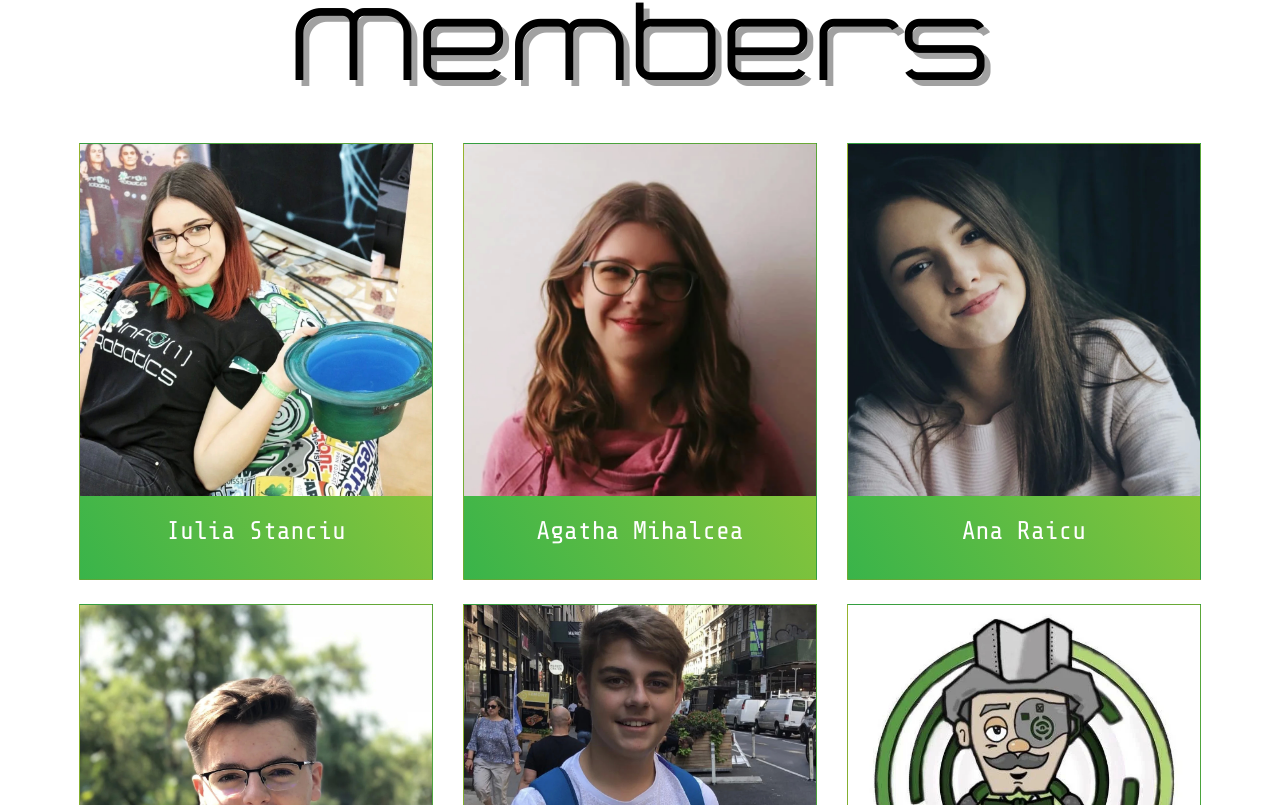
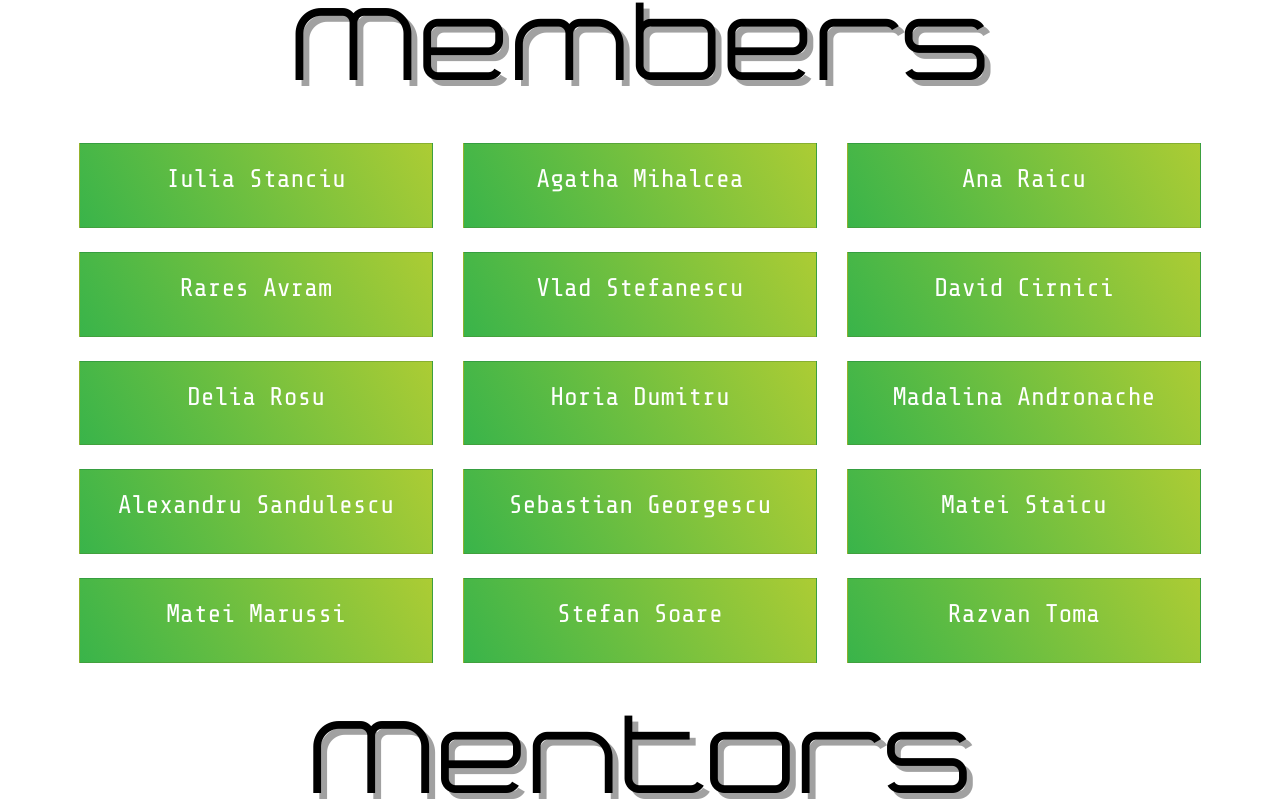
Before and after one commit to info1robotics/website_info1robotics, a React (Create React App) app: page / in a window 1280 px wide. Shown: the part 2315-3120 px from the top of the page. Built offline with nearby package versions, Linux system fonts and the light colour scheme.

Commit message:
now lazyloading images

```diff
--- a/package.json
+++ b/package.json
@@ -11,6 +11,7 @@
     "node-sass": "^4.12.0",
     "react": "^16.10.2",
     "react-dom": "^16.10.2",
+    "react-lazy-load": "^3.0.13",
     "react-scripts": "3.2.0",
     "react-scroll": "^1.7.14",
     "react-waypoint": "^9.0.2",
--- a/src/TeamArea.js
+++ b/src/TeamArea.js
@@ -16,6 +16,7 @@
 import tudorImg from './media/tudor.jpg';
 import alexImg from './media/alex.jpg';
 
+import LazyLoad from 'react-lazy-load';
 class TeamArea extends React.Component {
 
     state = {
@@ -130,7 +131,10 @@
             var card = (
                 <div className="member-card-col col-lg-4 col-md-6 col-offset-2 mt-2 pb-3">
                     <div className="card">
-                        <img src={source} className="card-img-top" />
+                        <LazyLoad>
+                            <img src={source} className="card-img-top" />
+                        </LazyLoad>
+
                         <div className="card-body">
                             <h5 className="card-title text-center">{i.name}</h5>
                             <p className="card-text text-center">{i.description}</p>
```
